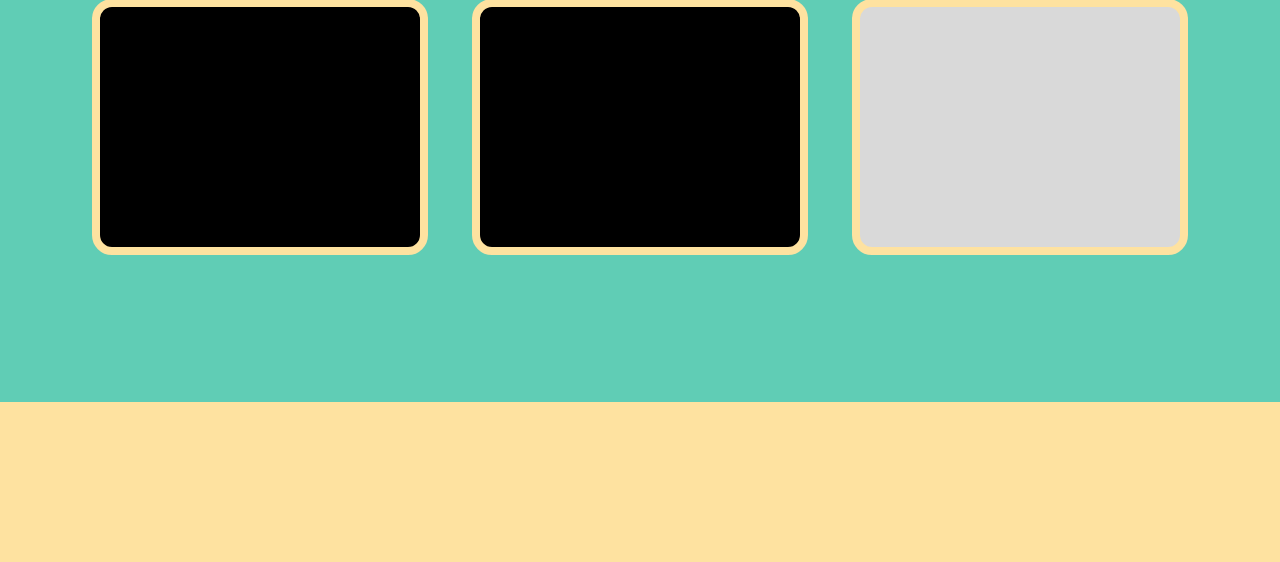
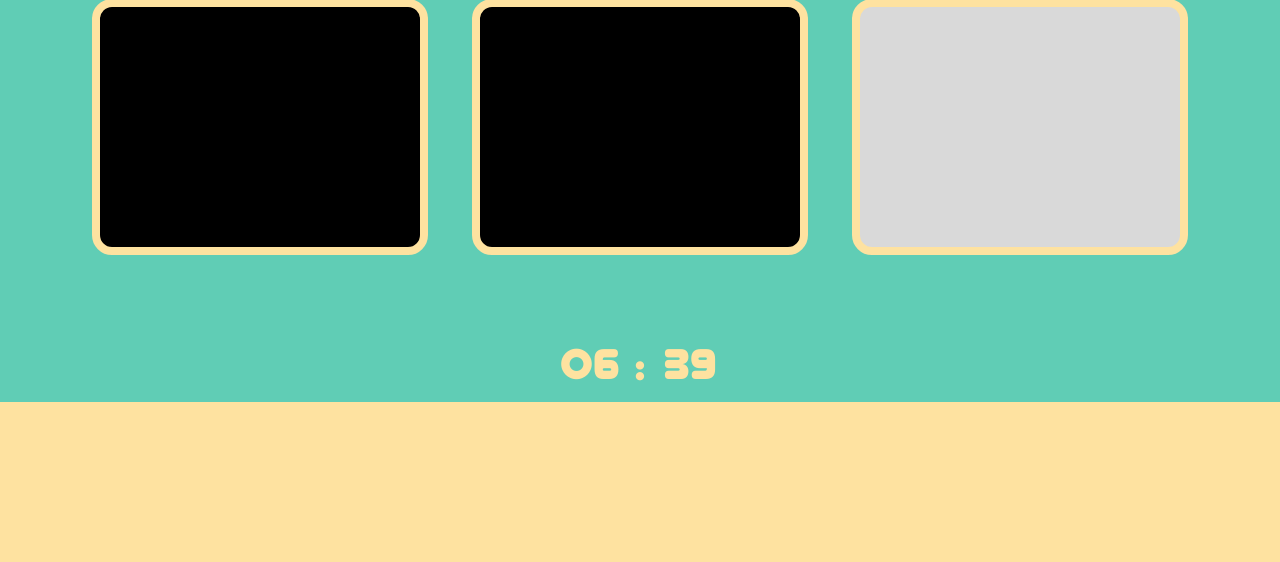
Before and after one commit to pofungt/emotion-game, a web app: file node-js/public/gamePage/game.html in a window 1280 px wide. Shown: the part 238-800 px from the top of the page. Run offline with its HTML, style and script files only (its server is not run), Linux system fonts and the light colour scheme.

Commit message:
Done timer

```diff
--- a/node-js/public/gamePage/game.css
+++ b/node-js/public/gamePage/game.css
@@ -118,7 +118,7 @@ canvas {
     height: 25%;
     display: flex;
     justify-content: center;
-    align-items: center;
+    align-items: flex-end;
 }
 
 #footer {
@@ -143,3 +143,19 @@ canvas {
     align-items: center;
     color: #60CDB5;
 }
+
+#timer {
+    font-size: 50px;
+    color:#FEE2A0;
+    font-family: "junegull";
+    display: flex;
+    justify-content: center;
+    align-items: flex-end;
+}
+
+#left, #colon, #right {
+    width: 50px;
+    display: flex;
+    justify-content: center;
+    align-items: flex-end;
+}
--- a/node-js/public/gamePage/game.html
+++ b/node-js/public/gamePage/game.html
@@ -48,12 +48,15 @@
             </div>
         </div>
         <div id="page_bottom">
-
+            <div id="timer">
+                <div id="left"></div>
+                <div id="colon"></div>
+                <div id="right"></div>
+            </div>
         </div>
     </div>
 
     <div id="footer">
-
     </div>
 
     <div id="count_down_to_start">3</div>
--- a/node-js/public/gamePage/js/game.js
+++ b/node-js/public/gamePage/js/game.js
@@ -1,4 +1,5 @@
 import { sleep } from "./setTimeout.js";
+import { Timer } from "./timer.js";
 
 class EmoGame {
     constructor() {
@@ -18,7 +19,9 @@ async function gameStart() {
     await sleep(()=>{countDownToStart.innerHTML = "2";}, 1000);
     await sleep(()=>{countDownToStart.innerHTML = "1";}, 1000);
     await sleep(()=>{countDownToStart.style.display = "none";}, 1000);
-
+    const timer = new Timer(10);
+    console.log(timer)
+    timer.start();
 }
 
 gameStart();
--- /dev/null
+++ b/node-js/public/gamePage/js/timer.js
@@ -0,0 +1,29 @@
+export class Timer {
+    constructor(countFrom) {
+        this.countFrom = countFrom * 100;
+        this.timeLeft = this.countFrom;
+    }
+
+    start() {
+        this.timer = window.setInterval(()=>this.updateTimer(), 10);
+        this.updateTimer();
+    }
+
+    updateTimer() {
+        this.timeLeft = this.timeLeft - 1;
+        if (this.timeLeft >= 0) {
+            const left = ("0"+`${Math.floor(this.timeLeft / 100)}`).slice(-2);
+            const right = ("0"+`${this.timeLeft % 100}`).slice(-2);
+            document.querySelector("#left").innerHTML = left;
+            document.querySelector("#colon").innerHTML = ":";
+            document.querySelector("#right").innerHTML = right;
+            console.log(this.timeLeft);
+        } else {
+            this.gameOver();
+        }
+    }
+
+    gameOver() {
+        window.clearInterval(this.timer);
+    }
+}
```
